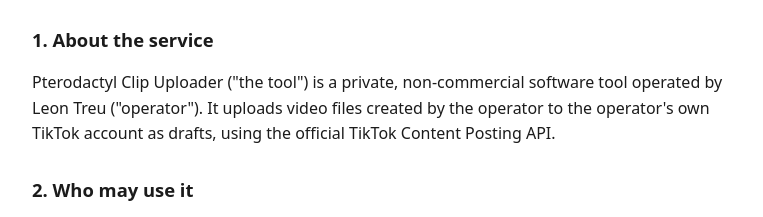
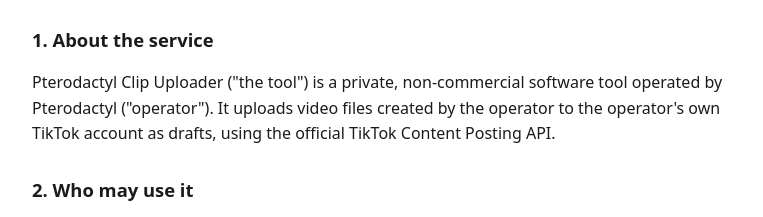
Before and after one commit to pterodactyl113/pterodactyl113.github.io, a plain HTML site: page terms.html in a window 1280 px wide. Shown: the part 127-344 px from the top of the page, 248-1011 px from the left. Drawn offline with Linux system fonts and the light colour scheme.

Commit message:
terms.html

```diff
--- a/terms.html
+++ b/terms.html
@@ -15,7 +15,7 @@
 <p>Last updated: November 22, 2026</p>
 
 <h2>1. About the service</h2>
-<p>Pterodactyl Clip Uploader ("the tool") is a private, non-commercial software tool operated by Leon Treu ("operator"). It uploads video files created by the operator to the operator's own TikTok account as drafts, using the official TikTok Content Posting API.</p>
+<p>Pterodactyl Clip Uploader ("the tool") is a private, non-commercial software tool operated by Pterodactyl ("operator"). It uploads video files created by the operator to the operator's own TikTok account as drafts, using the official TikTok Content Posting API.</p>
 
 <h2>2. Who may use it</h2>
 <p>The tool is intended solely for the operator's own TikTok account. It is not offered to the public and no other users can sign up.</p>
```
